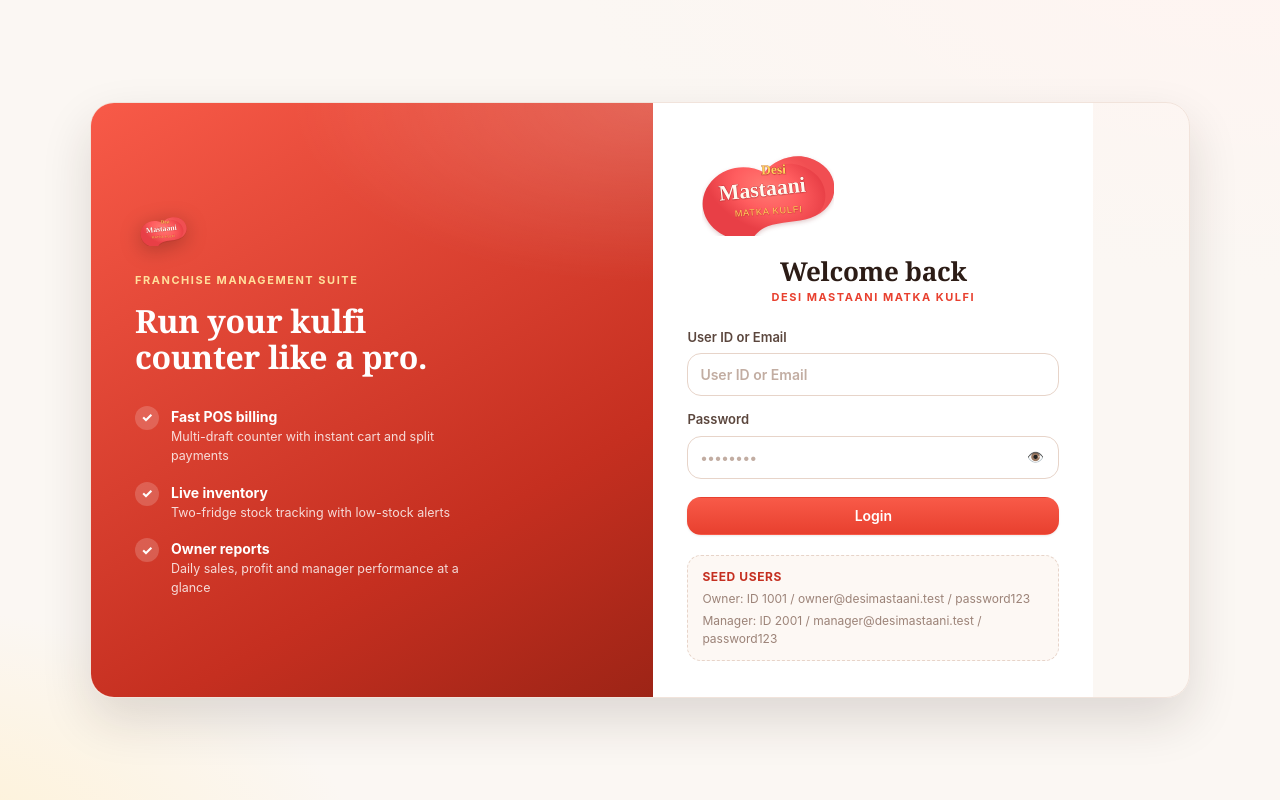
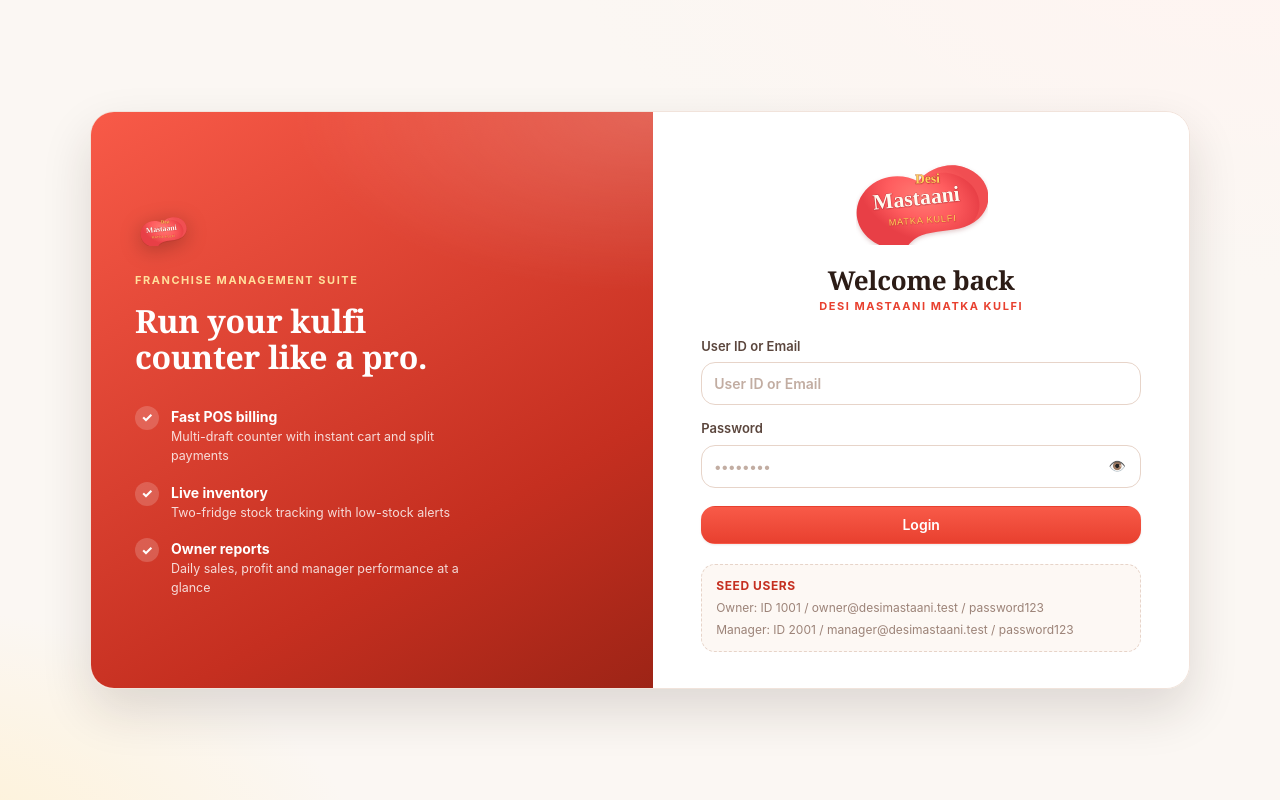
Before and after one commit to Harshang7710/Kulfi, a Next.js app: page /login in a window 1280 px wide. Built offline with nearby package versions, Linux system fonts and the light colour scheme; no server answers.

Commit message:
Fix login split card width

```diff
--- a/app/globals.css
+++ b/app/globals.css
@@ -869,7 +869,10 @@
   box-shadow: var(--shadow-lg);
   text-align: center;
 }
-.login-split .login-card { border: 0; border-radius: 0; box-shadow: none; display: grid; align-content: center; }
+.login-split .login-card { border: 0; border-radius: 0; box-shadow: none; display: grid; align-content: center; justify-items: center; width: 100%; }
+.login-split .login-card .notice,
+.login-split .login-card .stack,
+.login-split .login-card .demo { width: min(440px, 100%); }
 .login-logo { width: min(160px, 60%); max-height: 130px; object-fit: contain; margin-bottom: 6px; }
 .login-card h1 { font-family: var(--font-display); font-size: 26px; margin: 4px 0 2px; }
 .login-card .eyebrow { margin-bottom: 4px; }
```
